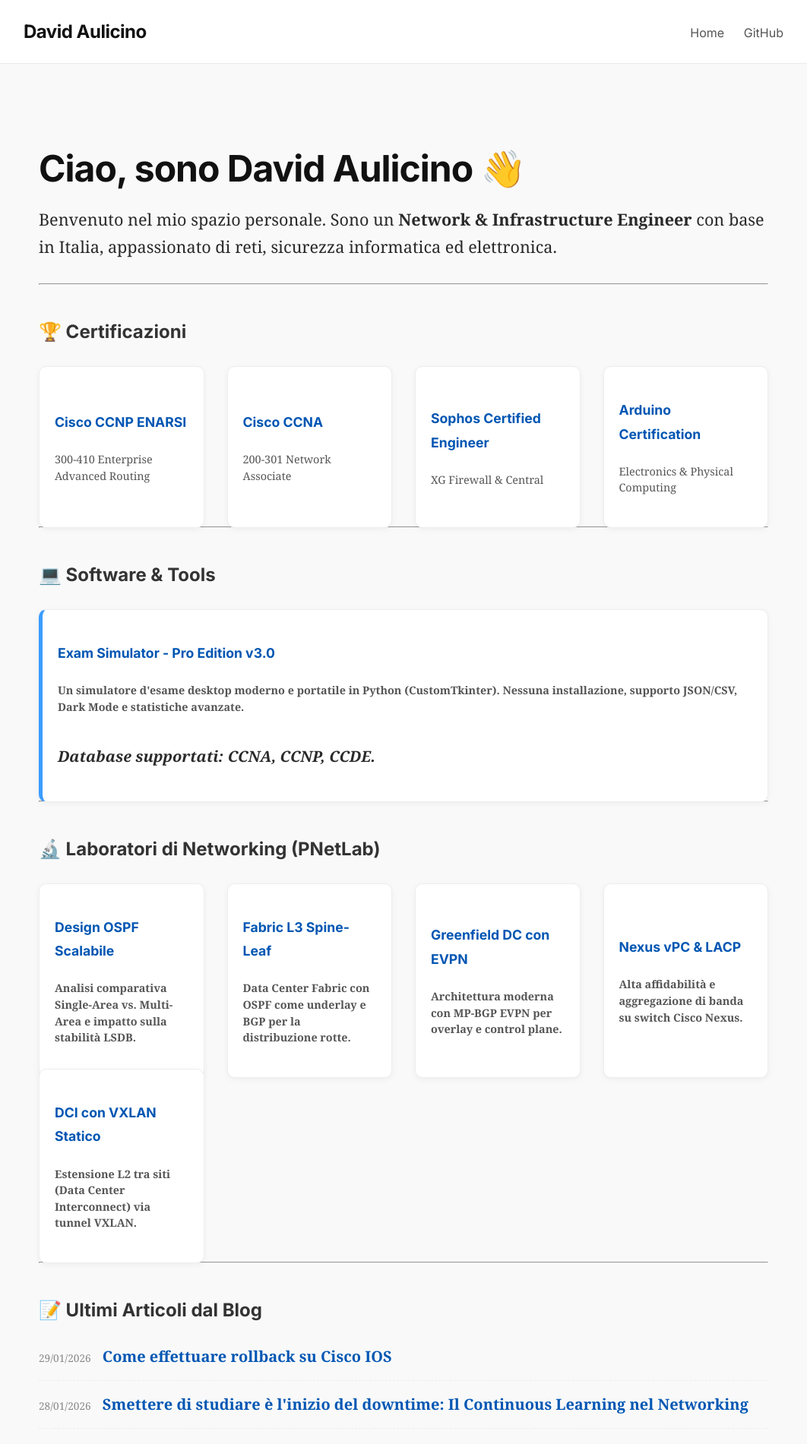
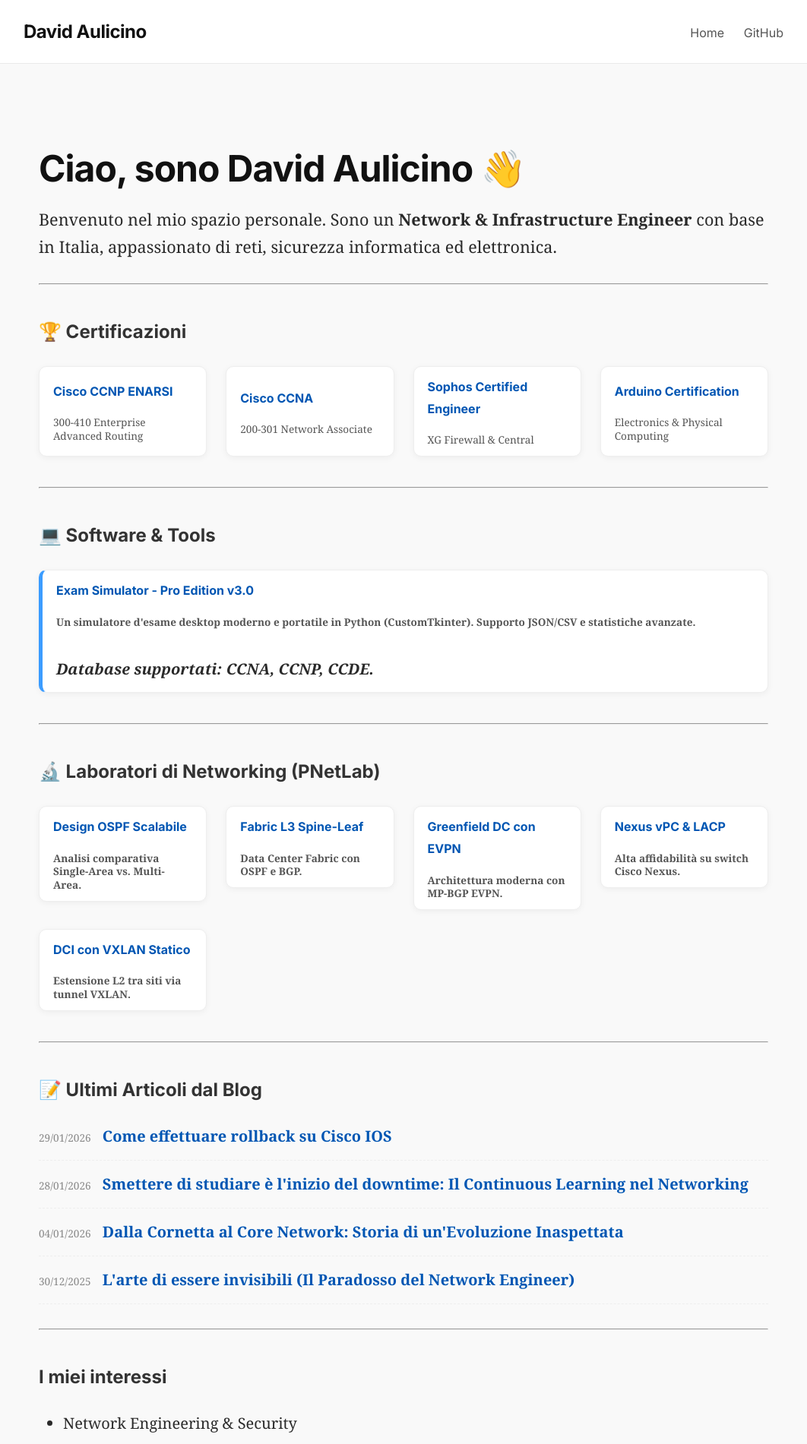
Before and after one commit to davidaulicino17/GitPages, a Jekyll site: the page built from index.md, in a window 1280 px wide. Shown: the top 1901 px of the page at 76% size, without its empty margins (109-1171 px from the left). Built offline with Jekyll 4.4.1, drawn with Linux system fonts in a browser that asks for light colours; part of the change alters nothing that is shown.

Commit message:
Update index.md

```diff
--- a/index.md
+++ b/index.md
@@ -7,9 +7,9 @@ title: Home
 /* Stili specifici per la griglia della Home Page */
 .grid-container {
     display: grid;
-    /* Card più fluide e spazio aumentato */
+    /* Card fluide con spazio bilanciato */
     grid-template-columns: repeat(auto-fit, minmax(200px, 1fr));
-    gap: 30px; /* Spazio aumentato tra le card (orizzontale e verticale) */
+    gap: 25px; /* Leggermente ridotto per compattezza ma mantiene il respiro */
     margin: 20px 0 40px 0;
 }
 
@@ -18,39 +18,40 @@ title: Home
     text-decoration: none;
     color: inherit;
     display: block;
-    height: 100%;
 }
 
 .card {
     background: #ffffff;
-    padding: 20px;
+    /* MODIFICA: Padding verticale ridotto per diminuire l'altezza */
+    padding: 12px 18px;
     border-radius: 10px;
     box-shadow: 0 2px 8px rgba(0,0,0,0.05);
     border: 1px solid #eee;
-    transition: transform 0.3s ease, box-shadow 0.3s ease; /* Transizione più fluida */
-    height: 100%;
+    transition: transform 0.3s ease, box-shadow 0.3s ease;
+    /* MODIFICA: Altezza automatica per adattarsi al contenuto senza allungarsi troppo */
+    height: auto;
     display: flex;
     flex-direction: column;
     justify-content: center;
 }
 
 .card-link:hover .card {
-    transform: scale(1.05); /* Effetto ingrandimento al passaggio del mouse */
-    box-shadow: 0 10px 25px rgba(0,0,0,0.1); /* Ombra più profonda per enfatizzare lo zoom */
+    transform: scale(1.03); /* Zoom leggermente ridotto per evitare sovrapposizioni visive eccessive */
+    box-shadow: 0 8px 20px rgba(0,0,0,0.1);
 }
 
 .card h3 {
     margin-top: 0;
-    font-size: 1.1rem;
+    font-size: 1rem; /* Titolo leggermente più piccolo per risparmiare spazio */
     color: #0056b3;
-    margin-bottom: 8px;
+    margin-bottom: 4px; /* Margine ridotto */
 }
 
 .card p {
-    font-size: 0.9rem;
+    font-size: 0.85rem;
     color: #555;
     margin-bottom: 0;
-    line-height: 1.5;
+    line-height: 1.3; /* Interlinea più densa */
 }
 
 /* Stile per la lista post */
@@ -100,7 +101,7 @@ Sono un **Network & Infrastructure Engineer** con base in Italia, appassionato d
   <a href="https://github.com/davidaulicino17/EXAM-SIMULATOR-PUBLIC" class="card-link" target="_blank">
     <div class="card" style="border-left: 5px solid #3b9cff;">
       <h3>Exam Simulator - Pro Edition v3.0</h3>
-      <p>Un simulatore d'esame desktop moderno e portatile in Python (CustomTkinter). Nessuna installazione, supporto JSON/CSV, Dark Mode e statistiche avanzate.</p>
+      <p>Un simulatore d'esame desktop moderno e portatile in Python (CustomTkinter). Supporto JSON/CSV e statistiche avanzate.</p>
       <br>
       <em>Database supportati: CCNA, CCNP, CCDE.</em>
     </div>
@@ -115,35 +116,35 @@ Sono un **Network & Infrastructure Engineer** con base in Italia, appassionato d
   <a href="https://github.com/davidaulicino17/Laboratory_PNETLAB/tree/main/LAB_%20Design%20OSPF%20Scalabile_Single-Area_vs.%20Multi-Area" class="card-link" target="_blank">
       <div class="card">
         <h3>Design OSPF Scalabile</h3>
-        <p>Analisi comparativa Single-Area vs. Multi-Area e impatto sulla stabilità LSDB.</p>
+        <p>Analisi comparativa Single-Area vs. Multi-Area.</p>
       </div>
   </a>
 
   <a href="https://github.com/davidaulicino17/Laboratory_PNETLAB/tree/main/LAB_L3_Spine-Leaf_Fabric_BGP_and_OSPF" class="card-link" target="_blank">
       <div class="card">
         <h3>Fabric L3 Spine-Leaf</h3>
-        <p>Data Center Fabric con OSPF come underlay e BGP per la distribuzione rotte.</p>
+        <p>Data Center Fabric con OSPF e BGP.</p>
       </div>
   </a>
 
   <a href="https://github.com/davidaulicino17/Laboratory_PNETLAB/tree/main/LAB_Fabric_Datacenter_Greenfield_con_MP-BGP_EVPN" class="card-link" target="_blank">
       <div class="card">
         <h3>Greenfield DC con EVPN</h3>
-        <p>Architettura moderna con MP-BGP EVPN per overlay e control plane.</p>
+        <p>Architettura moderna con MP-BGP EVPN.</p>
       </div>
   </a>
 
   <a href="https://github.com/davidaulicino17/Laboratory_PNETLAB/tree/main/LAB_Nexus_vPC_Domain_Setup_with_LACP" class="card-link" target="_blank">
       <div class="card">
         <h3>Nexus vPC & LACP</h3>
-        <p>Alta affidabilità e aggregazione di banda su switch Cisco Nexus.</p>
+        <p>Alta affidabilità su switch Cisco Nexus.</p>
       </div>
   </a>
 
   <a href="https://github.com/davidaulicino17/Laboratory_PNETLAB/tree/main/LAB_Integrazione_Brownfield-Greenfield_con_DCI_VXLAN" class="card-link" target="_blank">
       <div class="card">
         <h3>DCI con VXLAN Statico</h3>
-        <p>Estensione L2 tra siti (Data Center Interconnect) via tunnel VXLAN.</p>
+        <p>Estensione L2 tra siti via tunnel VXLAN.</p>
       </div>
   </a>
 
```
